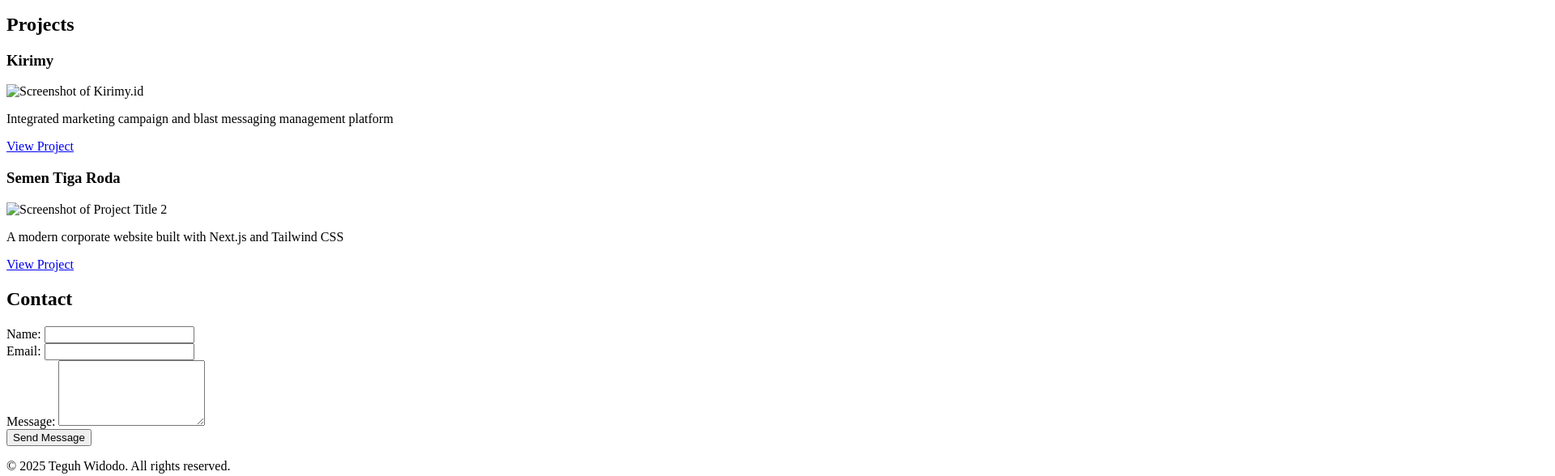
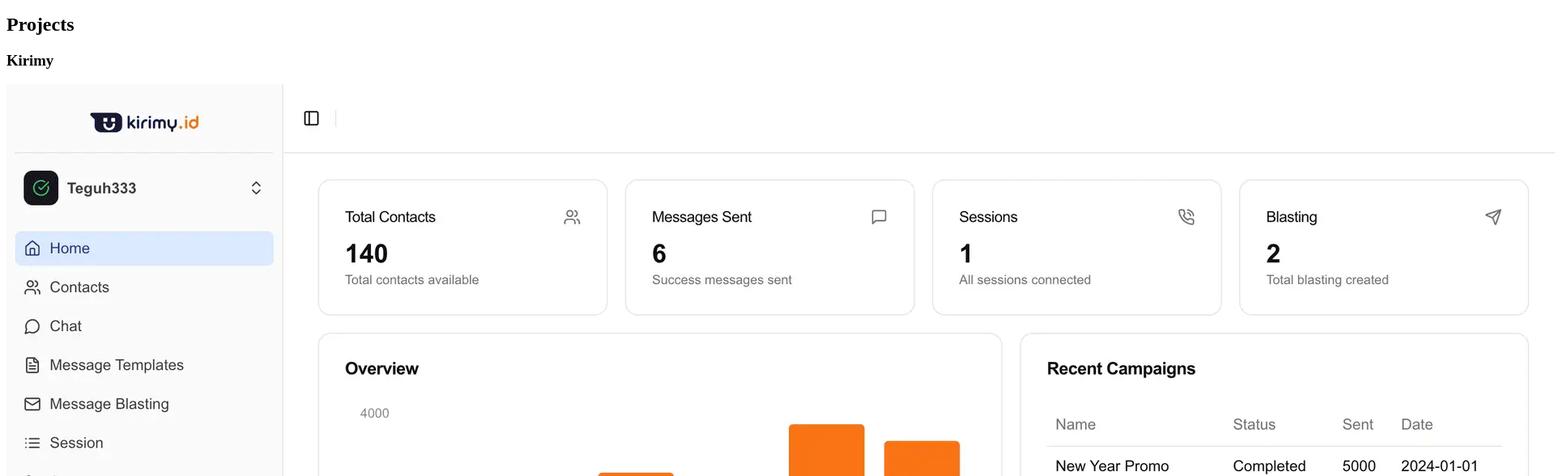
Before and after one commit to teguhwin8/milestone-1-teguhwin8, a plain HTML site: page index.html in a window 1280 px wide. Shown: the part 508-1096 px from the top of the page at 81% size, 1920 px wide, since content can reach past the window. Drawn offline with Linux system fonts and the light colour scheme; the site is published under a folder, as on GitHub Pages, so addresses that start at the root find nothing.

Commit message:
Fix image source paths in portfolio project entries

```diff
--- a/index.html
+++ b/index.html
@@ -55,7 +55,7 @@
         <!-- Project Entry -->
         <article>
           <h3>Kirimy</h3>
-          <img src="/assets/images/kirimy.webp" alt="Screenshot of Kirimy.id" />
+          <img src="assets/images/kirimy.webp" alt="Screenshot of Kirimy.id" />
           <p>
             Integrated marketing campaign and blast messaging management
             platform
@@ -66,7 +66,7 @@
         <article>
           <h3>Semen Tiga Roda</h3>
           <img
-            src="/assets/images/semen.webp"
+            src="assets/images/semen.webp"
             alt="Screenshot of Project Title 2"
           />
           <p>A modern corporate website built with Next.js and Tailwind CSS</p>
```
